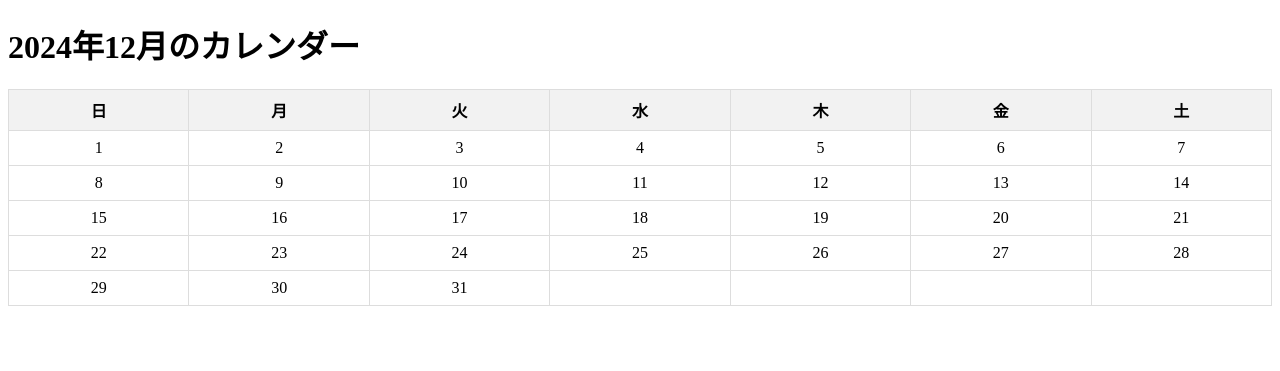
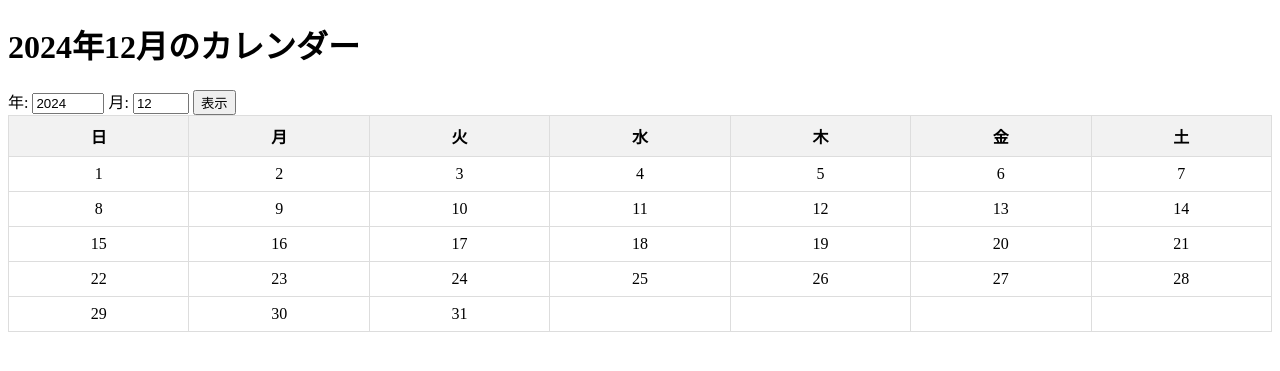
Before and after one commit to 2024AIT-OOP2-G05/TodoCalendar, a Flask app: page / in a window 1280 px wide. Shown: the top 371 px of the page. Run offline with Flask 3, Linux system fonts and the light colour scheme.

Commit message:
年と月を選択して表示できる機能を追加

```diff
--- a/app.py
+++ b/app.py
@@ -1,15 +1,20 @@
-from flask import Flask, render_template
+from flask import Flask, render_template, request
 import calendar
 from datetime import datetime
 
 app = Flask(__name__)
 
-@app.route('/')
+@app.route('/', methods=['GET', 'POST'])
 def index():
     # 現在の年と月を取得
-    now = datetime.now()
-    year = now.year
-    month = now.month
+    if request.method == 'POST':
+        year = int(request.form['year'])
+        month = int(request.form['month'])
+
+    else:
+        now = datetime.now()
+        year = now.year
+        month = now.month
 
     # カレンダーを作成
     cal = calendar.Calendar(firstweekday=6)
--- a/templates/calendar.html
+++ b/templates/calendar.html
@@ -1,5 +1,6 @@
 <!DOCTYPE html>
 <html lang="ja">
+
 <head>
     <meta charset="UTF-8">
     <meta name="viewport" content="width=device-width, initial-scale=1.0">
@@ -9,19 +10,34 @@
             width: 100%;
             border-collapse: collapse;
         }
-        th, td {
-            width: 14.28%; /* 7列なので100%を7で割る */
+
+        th,
+        td {
+            width: 14.28%;
+            /* 7列なので100%を7で割る */
             border: 1px solid #ddd;
             padding: 8px;
             text-align: center;
         }
+
         th {
             background-color: #f2f2f2;
         }
     </style>
 </head>
+
 <body>
     <h1>{{ year }}年{{ month }}月のカレンダー</h1>
+
+    <!-- 年と月を選択するフォーム -->
+    <form method="post" action="/">
+        <label for="year">年:</label>
+        <input type="number" id="year" name="year" value="{{ year }}" min="1900" max="2100" required>
+        <label for="month">月:</label>
+        <input type="number" id="month" name="month" value="{{ month }}" min="1" max="12" required>
+        <button type="submit">表示</button>
+    </form>
+
     <table>
         <thead>
             <tr>
@@ -49,4 +65,5 @@
         </tbody>
     </table>
 </body>
+
 </html>
```
Lines whose indentation alone changed are shown as unchanged.
